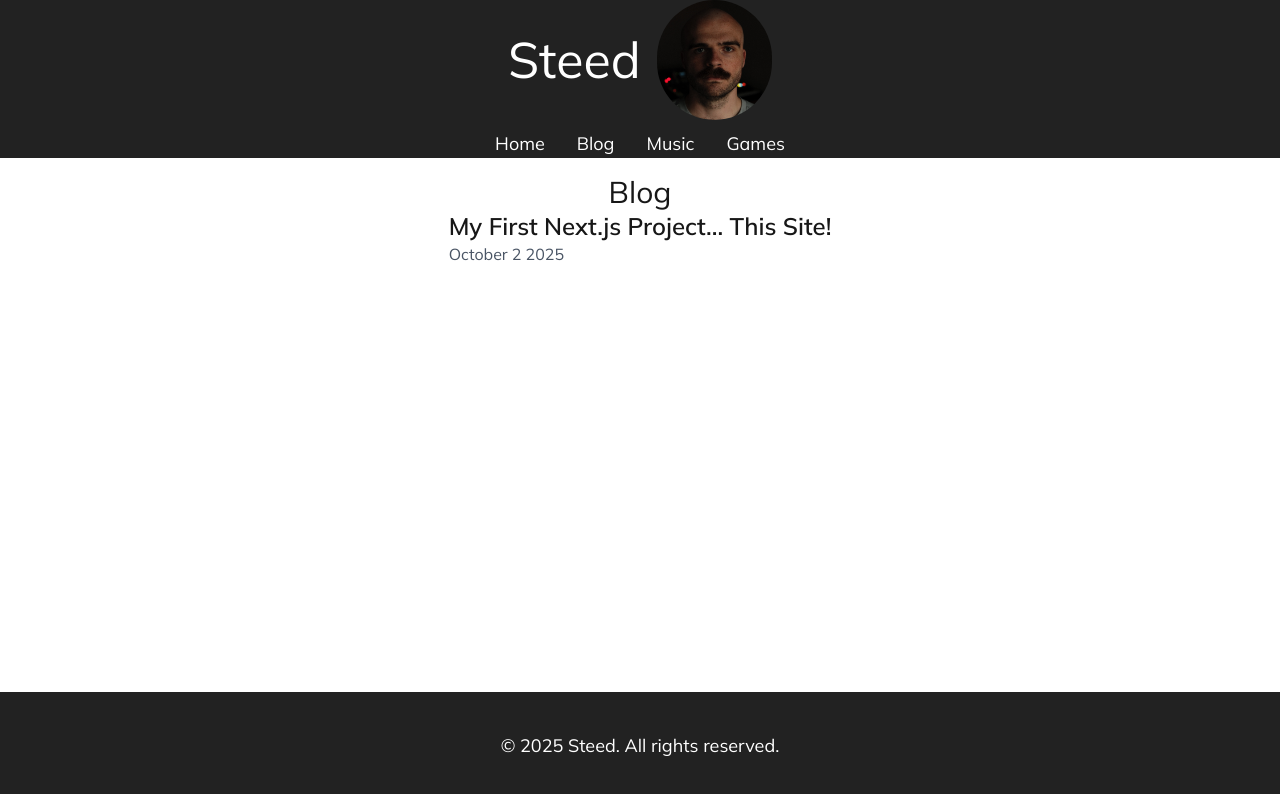
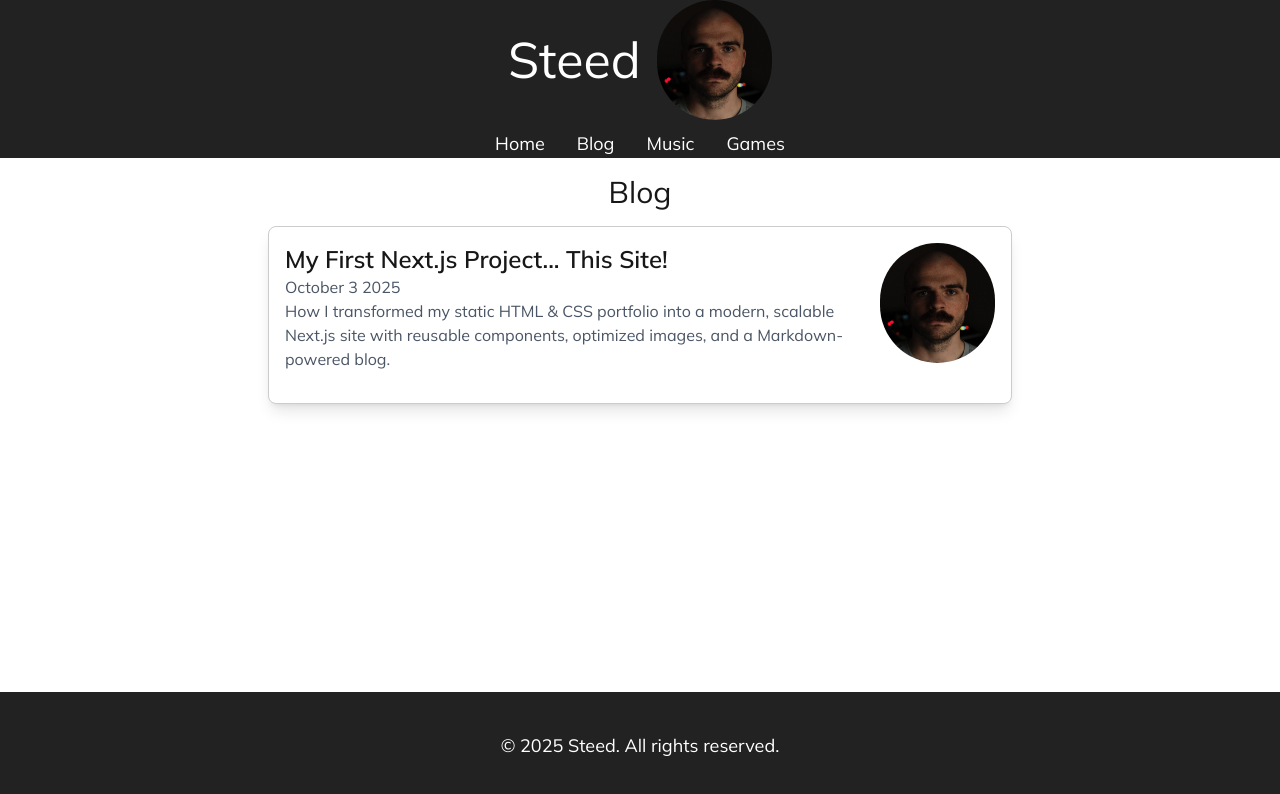
Before and after one commit to steedstudio/portfolio-website, a Next.js app: page /blog in a window 1280 px wide. Shown: the top 794 px of the page. Built offline with nearby package versions, Linux system fonts and the light colour scheme.

Commit message:
installed tailwind typography for auto styling blog posts. First blog post is written.

```diff
--- a/package.json
+++ b/package.json
@@ -21,6 +21,7 @@
   "devDependencies": {
     "@eslint/eslintrc": "^3",
     "@tailwindcss/postcss": "^4",
+    "@tailwindcss/typography": "^0.5.19",
     "@types/node": "^20",
     "@types/react": "^19",
     "@types/react-dom": "^19",
--- a/posts/rebuilding-portfolio-in-nextjs.md
+++ b/posts/rebuilding-portfolio-in-nextjs.md
@@ -1,11 +1,33 @@
 ---
 title: 'My First Next.js Project... This Site!'
-date: 'October 2 2025'
-excerpt: 'From static HTML and CSS to frontend project.'
-cover_image: 'images/flappy_icon.jpeg'
+date: 'October 3 2025'
+excerpt: 'How I transformed my static HTML & CSS portfolio into a modern, scalable Next.js site with reusable components, optimized images, and a Markdown-powered blog.'
+cover_image: 'images/headshot.jpg'
 ---
 
-## Heading Two
+When I first built my portfolio website, it was nothing more than a few HTML and CSS files stitched together. It worked fine — but it was static, hard to maintain, and not very flexible if I wanted to grow it into something bigger.
 
-* Item 1
-* Item 2
+Recently, I decided to rebuild it using Next.js, a modern React framework. In this post, I’ll walk through why I made the switch, what I learned, and the steps I took to transform my static site into a Next.js project.
+
+## Why Switch to Next.js?
+
+Static HTML and CSS are a great way to start. They’re simple and lightweight. Building my site this way forced me to be intentional with my design choices, and it was great for learning at the time. But, as my site and ambitions grew, I started contemplating features like a blog, a projects section, or interactive components. Naturally, I hit limitations:
+
+- **No components:** I had to repeat the same header/footer on every page.
+- **No routing system:** Managing multiple pages meant creating and linking separate .html files.
+- **No optimization:** Images, scripts, and assets weren’t optimized automatically.
+- **No scalability:** Adding dynamic content (like blog posts) wasn’t practical.
+
+Next.js solves these problems by giving me:
+
+- File-based routing (creating a new page is as simple as adding a new folder and nested 'page.jsx' file within /app)
+- Components and reusability via React
+- Built-in image and font optimization
+- Server-side rendering (SSR) or static site generation (SSG)
+- Future flexibility for APIs and dynamic data
+
+My newest and most exciting addition to the site is my blog section. Currently, I'm using static site generation, and a simply content management system via Markdown files in the project folder. The main benefit of this new implementation is that all my static pages are built at run-time, so my site is much faster. Also, since each blog post is dynamically rendered, it's as simple as writing a new blog post in a Markdown file, and pushing my project to my Github repo to add a new blog in the future!
+
+## Lessons Learned and Conclusion
+
+Next.js feels like future-proof HTML. You get all the simplicity of static sites plus the power of React. **Don't be afraid to refactor!** Converting my site wasn't copy/paste - I had to replan and think about how to structure it. The tradeoff is worth it - now my site can scale as more ambitious ideas come along. If you're starting with a static site and thinking about trying Next.js, I highly recommend giving it a try!
--- a/src/app/blog/[slug]/page.tsx
+++ b/src/app/blog/[slug]/page.tsx
@@ -16,11 +16,11 @@ export default async function PostPage({ params }: Props) {
     const post: Post = await getPostData(slug);
 
   return (
-    <main className="max-w-3xl mx-auto p-4">
+    <main>
       <h1 className="text-3xl font-bold mb-4">{post.title}</h1>
       <p className="text-gray-500 mb-6">{post.date}</p>
       <div
-        className="prose"
+        className="prose max-w-2xl"
         dangerouslySetInnerHTML={{ __html: post.content || "" }}
       />
     </main>
--- a/src/app/blog/page.tsx
+++ b/src/app/blog/page.tsx
@@ -1,5 +1,6 @@
 import { getSortedPostsData } from "../../../lib/posts";
 import Link from "next/link";
+import Image from "next/image";
 
 export default function Blog() {
     const posts = getSortedPostsData();
@@ -8,11 +9,23 @@ export default function Blog() {
         <main>
             <h1 className="text-3xl">Blog</h1>
             {posts.map((post) => (
-                <Link key={post.id} href={`/blog/${post.id}`} className="block">
+                <Link
+                key={post.id}
+                href={`/blog/${post.id}`}
+                className="flex flex-row overflow-auto mt-4 rounded-lg w-3/4 p-4 bg-white shadow-lg border-[#ccc] border-1">
                     <article key={post.id} className="mb-4">
                         <h2 className="text-2xl font-semibold">{post.title}</h2>
                         <p className="text-gray-600">{post.date}</p>
+                        <p className="text-gray-600">{post.excerpt}</p>
                     </article>
+
+                    <Image
+                        className="rounded-full h-[120px] hidden sm:block"
+                        src="/images/headshot.jpg"
+                        alt="My Headshot"
+                        width={115.417}
+                        height={120}
+                    />
                 </Link>
       ))}
         </main>
--- a/src/app/globals.css
+++ b/src/app/globals.css
@@ -1,4 +1,5 @@
 @import "tailwindcss";
+@plugin "@tailwindcss/typography";
 
 :root {
   --background: #ffffff;
```
Also changed, not shown: 1 other file (tests, documents, lock files or other folders).
